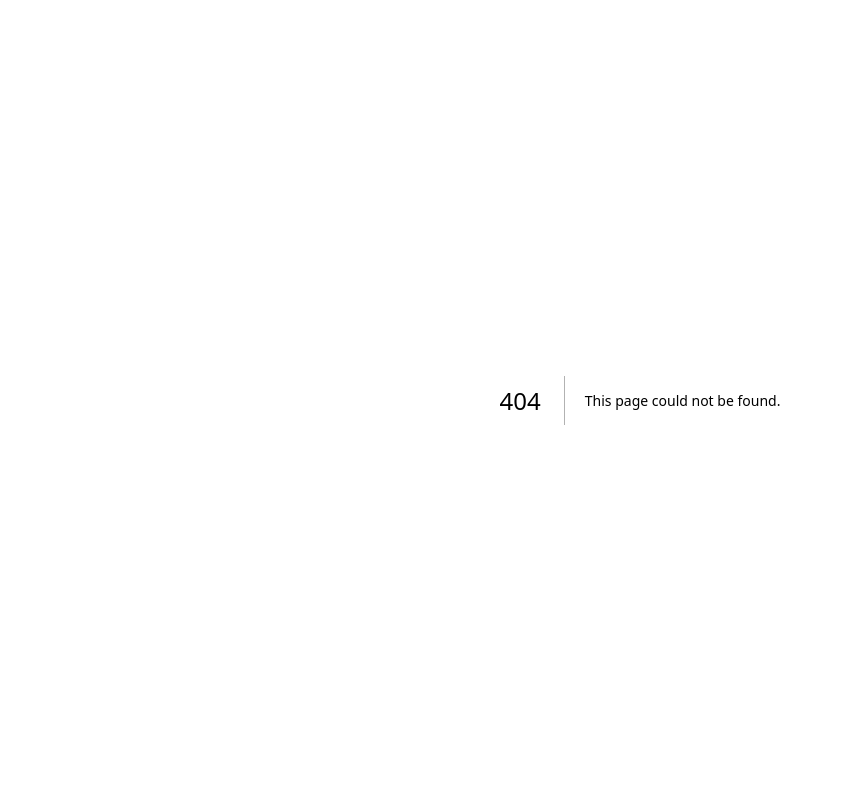
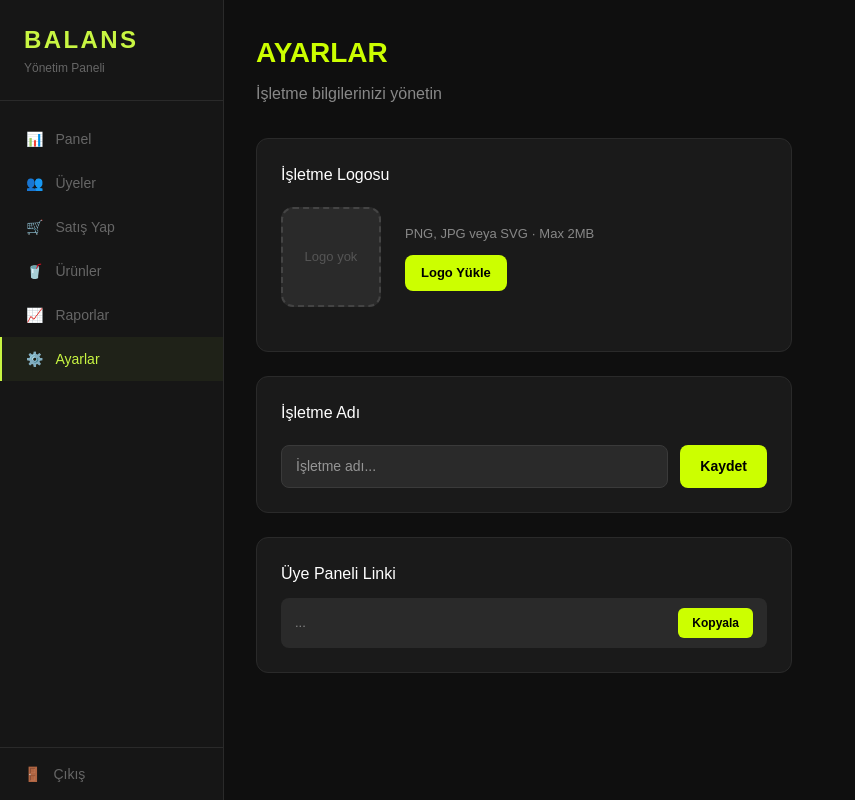
Before and after one commit to muhammetsafakaraatay-oss/balans-saas, a Next.js app: page /dashboard/ayarlar in a window 1280 px wide. Before the commit this address had no page. Shown: the whole page, without its empty margins (0-855 px from the left). Built offline with nearby package versions, Linux system fonts and the light colour scheme; no server answers.

Commit message:
ayarlar sayfası ve sidebar layout eklendi

```diff
--- a/app/components/Sidebar.tsx
+++ b/app/components/Sidebar.tsx
@@ -1,11 +1,31 @@
 'use client'
 
+import { useEffect, useState } from 'react'
 import { useRouter, usePathname } from 'next/navigation'
 import { supabase } from '@/lib/supabase'
 
 export default function Sidebar() {
   const router = useRouter()
   const pathname = usePathname()
+  const [logoUrl, setLogoUrl] = useState<string | null>(null)
+  const [gymName, setGymName] = useState<string | null>(null)
+
+  useEffect(() => {
+    async function gymGetir() {
+      const { data: { user } } = await supabase.auth.getUser()
+      if (!user) return
+      const { data } = await supabase
+        .from('gyms')
+        .select('logo_url, name')
+        .eq('user_id', user.id)
+        .single()
+      if (data) {
+        setLogoUrl(data.logo_url || null)
+        setGymName(data.name || null)
+      }
+    }
+    gymGetir()
+  }, [])
 
   async function doLogout() {
     await supabase.auth.signOut()
@@ -13,19 +33,33 @@ export default function Sidebar() {
   }
 
   const items = [
-    { label: 'Panel', icon: '📊', href: '/dashboard' },
-    { label: 'Üyeler', icon: '👥', href: '/dashboard/members' },
+    { label: 'Panel',    icon: '📊', href: '/dashboard' },
+    { label: 'Üyeler',  icon: '👥', href: '/dashboard/members' },
     { label: 'Satış Yap', icon: '🛒', href: '/dashboard/sales' },
     { label: 'Ürünler', icon: '🥤', href: '/dashboard/products' },
     { label: 'Raporlar', icon: '📈', href: '/dashboard/reports' },
+    { label: 'Ayarlar', icon: '⚙️', href: '/dashboard/ayarlar' },
   ]
 
   return (
     <aside className="w-56 min-h-screen bg-[#161616] border-r border-[#2a2a2a] flex flex-col">
+      {/* Logo / İşletme Adı */}
       <div className="px-6 py-6 border-b border-[#2a2a2a]">
-        <div className="text-[#c8f542] font-bold text-2xl tracking-widest">BALANS</div>
+        {logoUrl ? (
+          <img
+            src={logoUrl}
+            alt="Logo"
+            className="h-10 w-auto object-contain"
+          />
+        ) : (
+          <div className="text-[#c8f542] font-bold text-2xl tracking-widest">
+            {gymName || 'BALANS'}
+          </div>
+        )}
         <div className="text-[#666] text-xs mt-1">Yönetim Paneli</div>
       </div>
+
+      {/* Nav */}
       <nav className="flex-1 py-4">
         {items.map(item => (
           <div
@@ -42,6 +76,8 @@ export default function Sidebar() {
           </div>
         ))}
       </nav>
+
+      {/* Çıkış */}
       <div className="px-6 py-4 border-t border-[#2a2a2a]">
         <button
           onClick={doLogout}
--- /dev/null
+++ b/app/dashboard/ayarlar/page.js
@@ -0,0 +1,192 @@
+'use client'
+
+import { useEffect, useState, useRef } from 'react'
+import { supabase } from '@/lib/supabase'
+
+export default function AyarlarPage() {
+  const [gym, setGym] = useState(null)
+  const [isimLoading, setIsimLoading] = useState(false)
+  const [logoLoading, setLogoLoading] = useState(false)
+  const [mesaj, setMesaj] = useState(null)
+  const [isim, setIsim] = useState('')
+  const [previewUrl, setPreviewUrl] = useState(null)
+  const fileInputRef = useRef(null)
+
+  useEffect(() => {
+    gymGetir()
+  }, [])
+
+  async function gymGetir() {
+    const { data: { user } } = await supabase.auth.getUser()
+    if (!user) return
+    const { data } = await supabase
+      .from('gyms')
+      .select('*')
+      .eq('user_id', user.id)
+      .single()
+    if (data) {
+      setGym(data)
+      setIsim(data.name || '')
+      setPreviewUrl(data.logo_url || null)
+    }
+  }
+
+  async function isimGuncelle() {
+    if (!isim.trim()) return
+    setIsimLoading(true)
+    setMesaj(null)
+    const { data: { user } } = await supabase.auth.getUser()
+    const { error } = await supabase
+      .from('gyms')
+      .update({ name: isim })
+      .eq('user_id', user.id)
+    if (error) {
+      setMesaj({ tip: 'hata', metin: 'Güncelleme başarısız.' })
+    } else {
+      setMesaj({ tip: 'basari', metin: 'İşletme adı güncellendi.' })
+    }
+    setIsimLoading(false)
+  }
+
+  async function logoYukle(e) {
+    const dosya = e.target.files[0]
+    if (!dosya) return
+    if (dosya.size > 2 * 1024 * 1024) {
+      setMesaj({ tip: 'hata', metin: "Logo 2MB'dan küçük olmalı." })
+      return
+    }
+    setLogoLoading(true)
+    setMesaj(null)
+    const reader = new FileReader()
+    reader.onload = (ev) => setPreviewUrl(ev.target.result)
+    reader.readAsDataURL(dosya)
+    const { data: { user } } = await supabase.auth.getUser()
+    const dosyaYolu = `${user.id}/logo.${dosya.name.split('.').pop()}`
+    const { error: uploadError } = await supabase.storage
+      .from('logos')
+      .upload(dosyaYolu, dosya, { upsert: true })
+    if (uploadError) {
+      setMesaj({ tip: 'hata', metin: 'Logo yüklenemedi.' })
+      setLogoLoading(false)
+      return
+    }
+    const { data: urlData } = supabase.storage
+      .from('logos')
+      .getPublicUrl(dosyaYolu)
+    const { error: updateError } = await supabase
+      .from('gyms')
+      .update({ logo_url: urlData.publicUrl })
+      .eq('user_id', user.id)
+    if (updateError) {
+      setMesaj({ tip: 'hata', metin: 'Logo kaydedilemedi.' })
+    } else {
+      setMesaj({ tip: 'basari', metin: 'Logo güncellendi! ✓' })
+    }
+    setLogoLoading(false)
+  }
+
+  async function logoSil() {
+    if (!confirm('Logoyu silmek istediğinize emin misiniz?')) return
+    const { data: { user } } = await supabase.auth.getUser()
+    await supabase
+      .from('gyms')
+      .update({ logo_url: null })
+      .eq('user_id', user.id)
+    setPreviewUrl(null)
+    setMesaj({ tip: 'basari', metin: 'Logo silindi.' })
+  }
+
+  return (
+    <div style={{ padding: '32px', maxWidth: '600px' }}>
+      <h1 style={{ color: '#CCFF00', fontSize: '28px', fontWeight: 'bold', marginBottom: '8px' }}>
+        AYARLAR
+      </h1>
+      <p style={{ color: '#888', marginBottom: '32px' }}>İşletme bilgilerinizi yönetin</p>
+
+      {mesaj && (
+        <div style={{
+          padding: '12px 16px',
+          borderRadius: '8px',
+          marginBottom: '24px',
+          backgroundColor: mesaj.tip === 'basari' ? '#1a2e00' : '#2e0000',
+          border: `1px solid ${mesaj.tip === 'basari' ? '#CCFF00' : '#ff4444'}`,
+          color: mesaj.tip === 'basari' ? '#CCFF00' : '#ff4444',
+        }}>
+          {mesaj.metin}
+        </div>
+      )}
+
+      <div style={{ backgroundColor: '#1a1a1a', border: '1px solid #2a2a2a', borderRadius: '12px', padding: '24px', marginBottom: '24px' }}>
+        <h2 style={{ color: '#fff', fontSize: '16px', marginBottom: '20px' }}>İşletme Logosu</h2>
+        <div style={{ display: 'flex', alignItems: 'center', gap: '24px', marginBottom: '20px' }}>
+          <div style={{ width: '100px', height: '100px', borderRadius: '12px', backgroundColor: '#2a2a2a', display: 'flex', alignItems: 'center', justifyContent: 'center', overflow: 'hidden', border: '2px dashed #444' }}>
+            {previewUrl ? (
+              <img src={previewUrl} alt="Logo" style={{ width: '100%', height: '100%', objectFit: 'contain' }} />
+            ) : (
+              <span style={{ color: '#555', fontSize: '13px', textAlign: 'center', padding: '8px' }}>Logo yok</span>
+            )}
+          </div>
+          <div>
+            <p style={{ color: '#888', fontSize: '13px', marginBottom: '12px' }}>PNG, JPG veya SVG · Max 2MB</p>
+            <div style={{ display: 'flex', gap: '8px' }}>
+              <button
+                onClick={() => fileInputRef.current?.click()}
+                disabled={logoLoading}
+                style={{ backgroundColor: '#CCFF00', color: '#000', border: 'none', borderRadius: '8px', padding: '8px 16px', cursor: logoLoading ? 'not-allowed' : 'pointer', fontWeight: 'bold', fontSize: '13px', opacity: logoLoading ? 0.7 : 1 }}
+              >
+                {logoLoading ? 'Yükleniyor...' : 'Logo Yükle'}
+              </button>
+              {previewUrl && (
+                <button
+                  onClick={logoSil}
+                  style={{ backgroundColor: 'transparent', color: '#ff4444', border: '1px solid #ff4444', borderRadius: '8px', padding: '8px 16px', cursor: 'pointer', fontSize: '13px' }}
+                >
+                  Sil
+                </button>
+              )}
+            </div>
+          </div>
+        </div>
+        <input ref={fileInputRef} type="file" accept="image/png,image/jpeg,image/svg+xml,image/webp" onChange={logoYukle} style={{ display: 'none' }} />
+      </div>
+
+      <div style={{ backgroundColor: '#1a1a1a', border: '1px solid #2a2a2a', borderRadius: '12px', padding: '24px', marginBottom: '24px' }}>
+        <h2 style={{ color: '#fff', fontSize: '16px', marginBottom: '20px' }}>İşletme Adı</h2>
+        <div style={{ display: 'flex', gap: '12px' }}>
+          <input
+            type="text"
+            value={isim}
+            onChange={(e) => setIsim(e.target.value)}
+            placeholder="İşletme adı..."
+            style={{ flex: 1, backgroundColor: '#2a2a2a', border: '1px solid #3a3a3a', borderRadius: '8px', padding: '10px 14px', color: '#fff', fontSize: '14px', outline: 'none' }}
+          />
+          <button
+            onClick={isimGuncelle}
+            disabled={isimLoading}
+            style={{ backgroundColor: '#CCFF00', color: '#000', border: 'none', borderRadius: '8px', padding: '10px 20px', cursor: isimLoading ? 'not-allowed' : 'pointer', fontWeight: 'bold', fontSize: '14px', opacity: isimLoading ? 0.7 : 1, whiteSpace: 'nowrap' }}
+          >
+            {isimLoading ? 'Kaydediliyor...' : 'Kaydet'}
+          </button>
+        </div>
+      </div>
+
+      <div style={{ backgroundColor: '#1a1a1a', border: '1px solid #2a2a2a', borderRadius: '12px', padding: '24px' }}>
+        <h2 style={{ color: '#fff', fontSize: '16px', marginBottom: '12px' }}>Üye Paneli Linki</h2>
+        <div style={{ display: 'flex', alignItems: 'center', gap: '12px', backgroundColor: '#2a2a2a', borderRadius: '8px', padding: '10px 14px' }}>
+          <span style={{ color: '#888', fontSize: '13px', flex: 1 }}>
+            {gym ? `${window.location.origin}/uye/${gym.slug || gym.id}` : '...'}
+          </span>
+          <button
+            onClick={() => {
+              navigator.clipboard.writeText(`${window.location.origin}/uye/${gym?.slug || gym?.id}`)
+              setMesaj({ tip: 'basari', metin: 'Link kopyalandı!' })
+            }}
+            style={{ backgroundColor: '#CCFF00', color: '#000', border: 'none', borderRadius: '6px', padding: '6px 14px', cursor: 'pointer', fontWeight: 'bold', fontSize: '12px', whiteSpace: 'nowrap' }}
+          >
+            Kopyala
+          </button>
+        </div>
+      </div>
+    </div>
+  )
+}
--- /dev/null
+++ b/app/dashboard/layout.tsx
@@ -0,0 +1,12 @@
+import Sidebar from '../components/Sidebar'
+
+export default function DashboardLayout({ children }: { children: React.ReactNode }) {
+  return (
+    <div className="flex min-h-screen bg-[#0f0f0f]">
+      <Sidebar />
+      <main className="flex-1 overflow-auto">
+        {children}
+      </main>
+    </div>
+  )
+}
```
